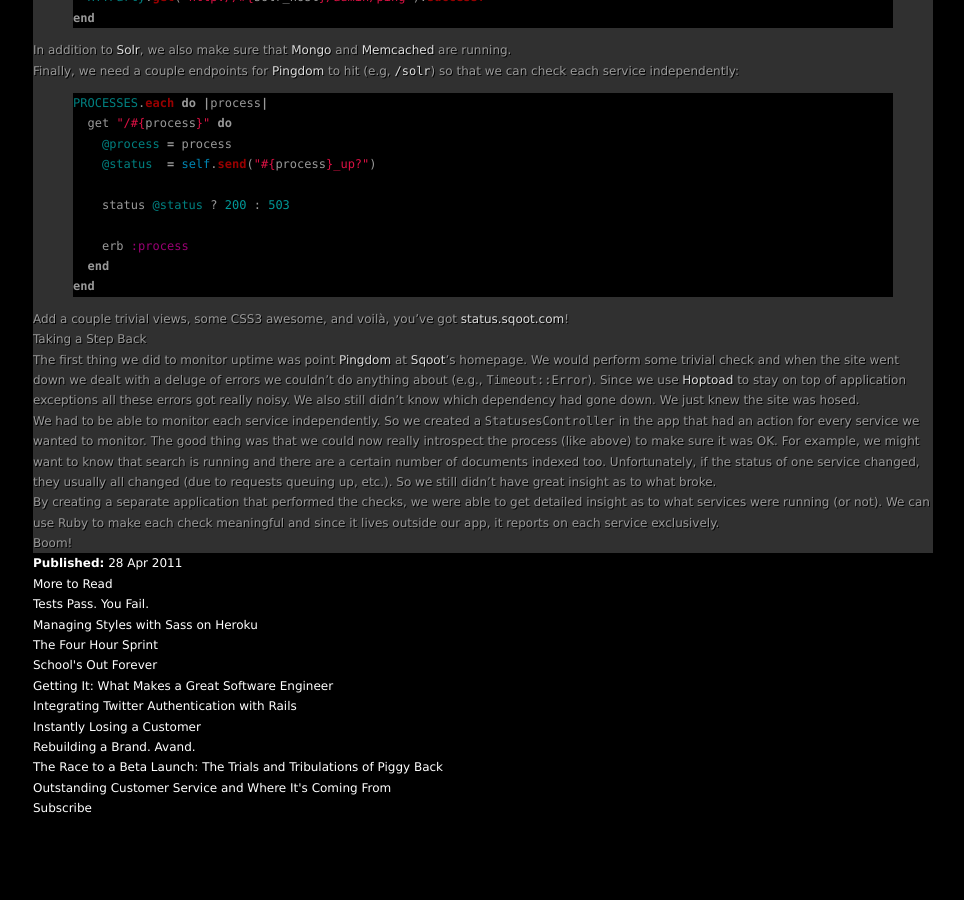
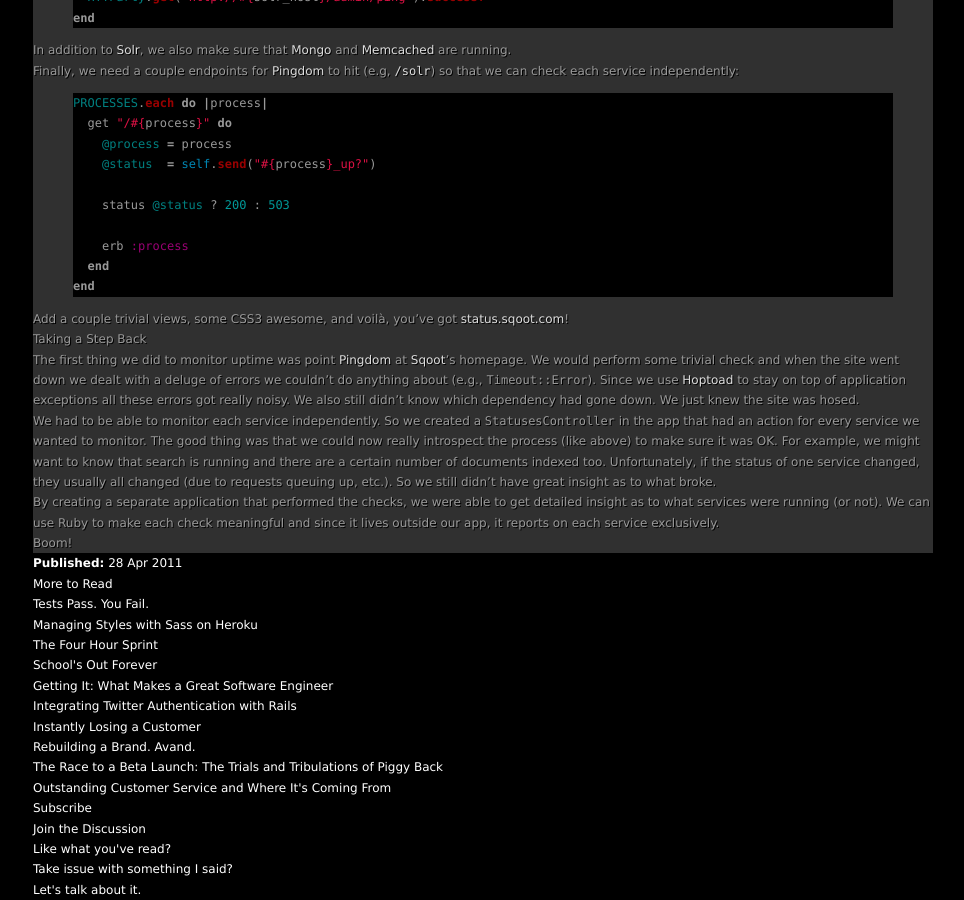
Before and after one commit to avand/avand.github.com, a Jekyll site: the page built from _posts/2011-04-28-building-an-app-to-monitor-your-app.markdown, in a window 1280 px wide and 900 px high, scrolled down 769 px. Shown: the whole window, without its empty margins (157-1121 px from the left). Built offline with Jekyll 4.4.1, drawn with Linux system fonts in a browser that asks for light colours; Markdown is read by kramdown in place of the engine named in the settings; before the commit the page ends 1588 px from its top, so only the background shows below that; part of the change alters nothing that is shown.

```diff
--- a/_posts/2011-04-28-building-an-app-to-monitor-your-app.markdown
+++ b/_posts/2011-04-28-building-an-app-to-monitor-your-app.markdown
@@ -1,7 +1,7 @@
 ---
 layout: blog
 title: Building an App to Monitor Your App
-hacker_news_link:
+hacker_news_link: http://news.ycombinator.com/item?id=2518041
 ---
 
 Keeping a web application up and running usually requires lots of moving parts. Since these parts are all codependent, when the whole app goes down, the immediate question is: **what broke?**
```
